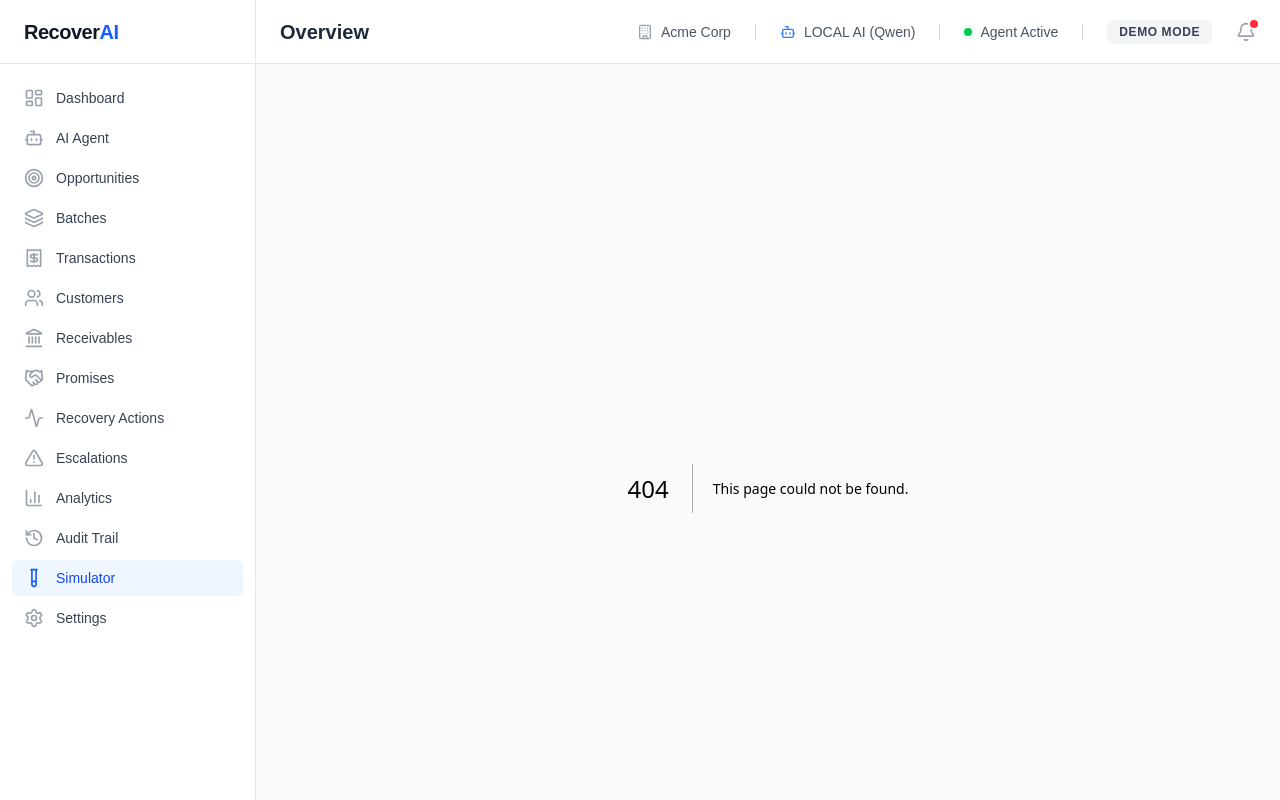
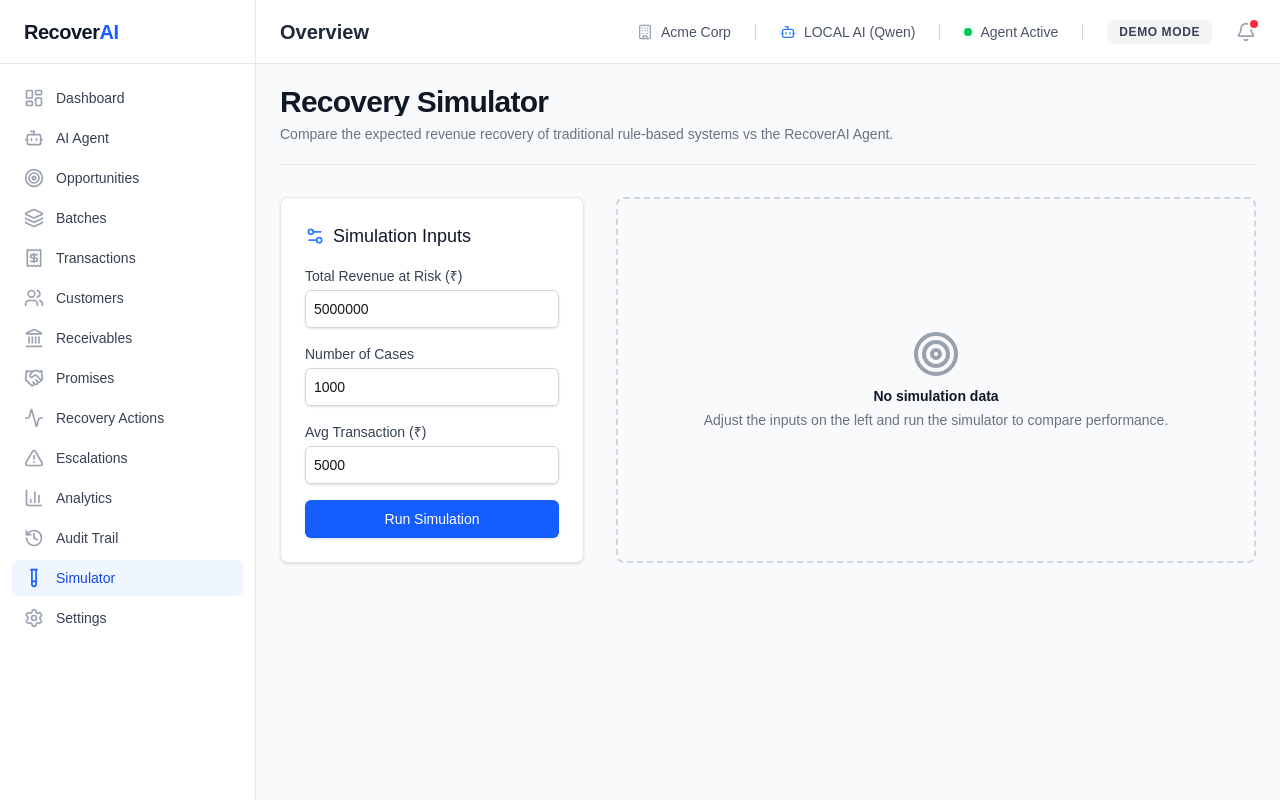
Before and after one commit to RangeshPandianPT/revenue-recovery-agent, a Next.js app in the folder frontend/: page /simulator in a window 1280 px wide. Before the commit this address had no page. Built offline with nearby package versions, Linux system fonts and the light colour scheme.

Commit message:
Add simulator page

```diff
--- /dev/null
+++ b/frontend/app/simulator/page.tsx
@@ -0,0 +1,174 @@
+'use client';
+
+import { useState } from 'react';
+import { Target, TrendingUp, Settings2 } from 'lucide-react';
+import toast from 'react-hot-toast';
+
+export default function Simulator() {
+  const [inputs, setInputs] = useState({
+    revenueRisk: 5000000,
+    cases: 1000,
+    avgTransaction: 5000,
+  });
+
+  const [results, setResults] = useState<any>(null);
+  const [simulating, setSimulating] = useState(false);
+
+  const runSimulation = () => {
+    setSimulating(true);
+    setTimeout(() => {
+      // Rule-based vs AI simulation logic
+      const ruleBasedRecoveryRate = 0.25;
+      const aiRecoveryRate = 0.60;
+
+      const ruleRecovered = inputs.revenueRisk * ruleBasedRecoveryRate;
+      const aiRecovered = inputs.revenueRisk * aiRecoveryRate;
+
+      setResults({
+        noRecovery: { recovered: 0, net: 0, cost: 0, rate: 0 },
+        ruleBased: {
+          recovered: ruleRecovered,
+          net: ruleRecovered - (inputs.cases * 15), // Assumed static cost per case
+          cost: inputs.cases * 15,
+          rate: ruleBasedRecoveryRate * 100,
+        },
+        ai: {
+          recovered: aiRecovered,
+          net: aiRecovered - (inputs.cases * 5), // AI optimizes strategy cost
+          cost: inputs.cases * 5,
+          rate: aiRecoveryRate * 100,
+        }
+      });
+      setSimulating(false);
+      toast.success("Simulation complete!");
+    }, 1000);
+  };
+
+  const formatCurrency = (val: number) => {
+    return new Intl.NumberFormat('en-IN', {
+      style: 'currency',
+      currency: 'INR',
+      maximumFractionDigits: 0
+    }).format(val || 0);
+  };
+
+  return (
+    <div className="space-y-8 max-w-6xl mx-auto pb-10">
+      <div className="border-b border-gray-200 pb-5">
+        <h2 className="text-2xl font-bold leading-7 text-gray-900 sm:truncate sm:text-3xl sm:tracking-tight">
+          Recovery Simulator
+        </h2>
+        <p className="mt-2 text-sm text-gray-500">
+          Compare the expected revenue recovery of traditional rule-based systems vs the RecoverAI Agent.
+        </p>
+      </div>
+
+      <div className="grid grid-cols-1 lg:grid-cols-3 gap-8">
+        <div className="lg:col-span-1 bg-white p-6 shadow rounded-lg border border-gray-200">
+          <h3 className="text-lg font-medium text-gray-900 mb-4 flex items-center">
+            <Settings2 className="h-5 w-5 mr-2 text-blue-500" />
+            Simulation Inputs
+          </h3>
+
+          <div className="space-y-4">
+            <div>
+              <label className="block text-sm font-medium text-gray-700">Total Revenue at Risk (₹)</label>
+              <input
+                type="number"
+                value={inputs.revenueRisk}
+                onChange={(e) => setInputs({...inputs, revenueRisk: Number(e.target.value)})}
+                className="mt-1 block w-full rounded-md border-gray-300 shadow-sm focus:border-blue-500 focus:ring-blue-500 sm:text-sm p-2 border"
+              />
+            </div>
+            <div>
+              <label className="block text-sm font-medium text-gray-700">Number of Cases</label>
+              <input
+                type="number"
+                value={inputs.cases}
+                onChange={(e) => setInputs({...inputs, cases: Number(e.target.value)})}
+                className="mt-1 block w-full rounded-md border-gray-300 shadow-sm focus:border-blue-500 focus:ring-blue-500 sm:text-sm p-2 border"
+              />
+            </div>
+            <div>
+              <label className="block text-sm font-medium text-gray-700">Avg Transaction (₹)</label>
+              <input
+                type="number"
+                value={inputs.avgTransaction}
+                onChange={(e) => setInputs({...inputs, avgTransaction: Number(e.target.value)})}
+                className="mt-1 block w-full rounded-md border-gray-300 shadow-sm focus:border-blue-500 focus:ring-blue-500 sm:text-sm p-2 border"
+              />
+            </div>
+
+            <button
+              onClick={runSimulation}
+              disabled={simulating}
+              className="w-full mt-4 flex justify-center py-2 px-4 border border-transparent rounded-md shadow-sm text-sm font-medium text-white bg-blue-600 hover:bg-blue-700 focus:outline-none disabled:bg-blue-300"
+            >
+              {simulating ? 'Running...' : 'Run Simulation'}
+            </button>
+          </div>
+        </div>
+
+        <div className="lg:col-span-2">
+          {results ? (
+            <div className="grid grid-cols-1 sm:grid-cols-2 gap-6">
+
+              <div className="bg-white p-6 shadow rounded-lg border border-gray-200">
+                <h3 className="text-lg font-bold text-gray-700 border-b pb-2 mb-4">Rule-Based Automation</h3>
+                <dl className="space-y-4">
+                  <div>
+                    <dt className="text-sm font-medium text-gray-500">Recovery Rate</dt>
+                    <dd className="mt-1 text-2xl font-bold text-gray-900">{results.ruleBased.rate}%</dd>
+                  </div>
+                  <div>
+                    <dt className="text-sm font-medium text-gray-500">Expected Recovery</dt>
+                    <dd className="mt-1 text-xl font-semibold text-gray-700">{formatCurrency(results.ruleBased.recovered)}</dd>
+                  </div>
+                  <div>
+                    <dt className="text-sm font-medium text-gray-500">Net Revenue (After Cost)</dt>
+                    <dd className="mt-1 text-xl font-bold text-blue-600">{formatCurrency(results.ruleBased.net)}</dd>
+                  </div>
+                </dl>
+              </div>
+
+              <div className="bg-blue-50 p-6 shadow rounded-lg border border-blue-200 relative overflow-hidden">
+                <div className="absolute top-0 right-0 p-2">
+                   <span className="inline-flex items-center rounded-md bg-blue-100 px-2 py-1 text-xs font-bold text-blue-700">Winner</span>
+                </div>
+                <h3 className="text-lg font-bold text-blue-900 border-b border-blue-200 pb-2 mb-4 flex items-center">
+                  <Target className="h-5 w-5 mr-2" /> RecoverAI Agent
+                </h3>
+                <dl className="space-y-4">
+                  <div>
+                    <dt className="text-sm font-medium text-blue-800">Recovery Rate</dt>
+                    <dd className="mt-1 text-2xl font-bold text-blue-900">{results.ai.rate}%</dd>
+                  </div>
+                  <div>
+                    <dt className="text-sm font-medium text-blue-800">Expected Recovery</dt>
+                    <dd className="mt-1 text-xl font-semibold text-blue-800">{formatCurrency(results.ai.recovered)}</dd>
+                  </div>
+                  <div>
+                    <dt className="text-sm font-medium text-blue-800">Net Revenue (After Cost)</dt>
+                    <dd className="mt-1 text-2xl font-bold text-green-600 flex items-center">
+                      {formatCurrency(results.ai.net)}
+                      <TrendingUp className="h-5 w-5 ml-2 text-green-500" />
+                    </dd>
+                  </div>
+                </dl>
+              </div>
+
+            </div>
+          ) : (
+            <div className="h-full flex items-center justify-center bg-gray-50 border-2 border-dashed border-gray-300 rounded-lg p-12 text-center">
+              <div>
+                <Target className="mx-auto h-12 w-12 text-gray-400" />
+                <h3 className="mt-2 text-sm font-semibold text-gray-900">No simulation data</h3>
+                <p className="mt-1 text-sm text-gray-500">Adjust the inputs on the left and run the simulator to compare performance.</p>
+              </div>
+            </div>
+          )}
+        </div>
+      </div>
+    </div>
+  );
+}
```
